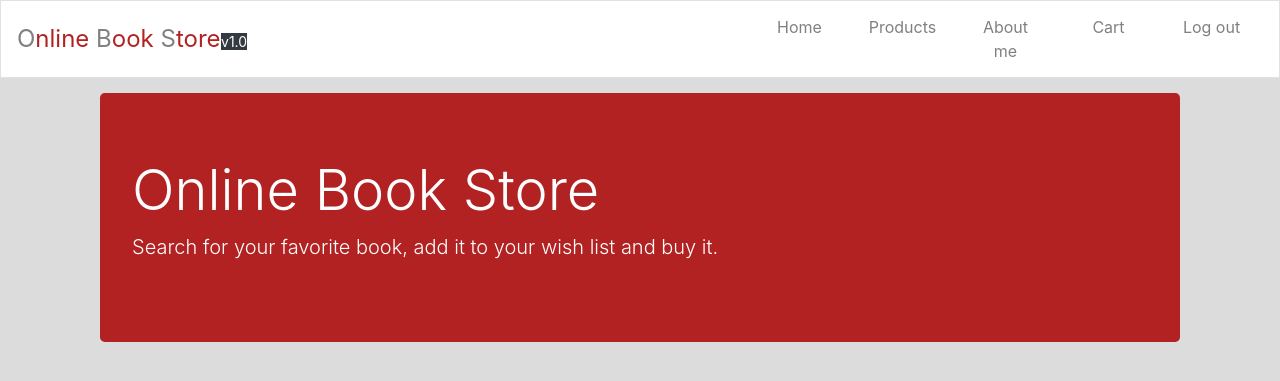
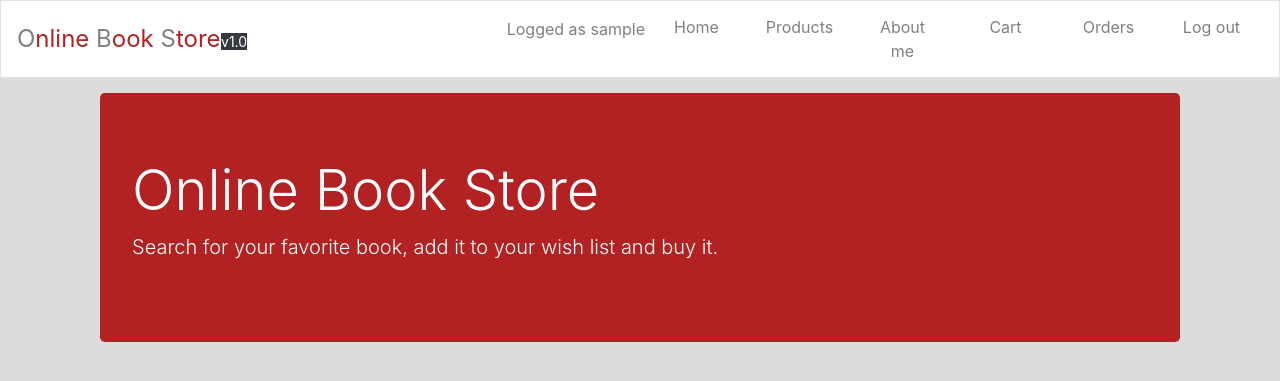
Before and after one commit to danielamaaria/online_store, a Django app: page / in a window 1280 px wide. Shown: the top 381 px of the page. Run offline with Django 3.2, Linux system fonts and the light colour scheme; the visitor is signed in with stand-in values (Sample User, id 1); parts of the project's set-up code (start-up, migrations or seed data) failed here and were passed over; some libraries are stand-ins or nearby versions.

Commit message:
Add orders history page

```diff
--- a/store/models.py
+++ b/store/models.py
@@ -88,6 +88,9 @@ class OrderContact(models.Model):
     phone = models.CharField(max_length=100)
     email = models.EmailField(null=True, blank=True)
 
+    def __str__(self):
+        return self.street + ' ' + str(self.number) + ', ' + self.city
+
 
 class Order(models.Model):
     """A model which describes a previous purchase."""
--- a/store/urls.py
+++ b/store/urls.py
@@ -7,10 +7,12 @@ urlpatterns = [
     path('', views.index, name='index'),
     path('books/', views.books, name='books'),
     path('cart/', views.cart, name='cart'),
+    path('old_cart/<int:cart_id>/', views.old_cart, name='old_cart'),
     path('edit_book/<int:book_id>/', views.edit_book, name='edit_book'),
     path('buy_book/<int:book_id>/', views.buy_book, name='buy_book'),
     path('details/<int:book_id>/', views.details, name='details'),
     path('delete_book_order/<int:book_order_id>/', views.delete_book_order, name='delete_book_order'),
     path('checkout/', views.checkout, name='checkout'),
     path('add_order/', views.add_order, name='add_order'),
+    path('orders/', views.orders, name='orders'),
 ]
--- a/store/views.py
+++ b/store/views.py
@@ -21,6 +21,18 @@ def cart(request):
     except ObjectDoesNotExist:
         Cart.objects.create(owner=request.user)
         cart_obj = Cart.objects.get(owner=request.user)
+
+    context = {
+        "cart": cart_obj
+    }
+    return render(request, 'store/cart.html', context)
+
+
+def old_cart(request, cart_id):
+    try:
+        cart_obj = Cart.objects.get(pk=cart_id)
+    except ObjectDoesNotExist:
+        raise Http404
 
     context = {
         "cart": cart_obj
@@ -95,6 +107,16 @@ def checkout(request):
 
 
 @login_required
+def orders(request):
+    orders_obj = Order.objects.filter(owner=request.user)
+
+    context = {
+        'orders': orders_obj
+    }
+    return render(request, 'store/orders.html', context)
+
+
+@login_required
 @transaction.atomic()
 def add_order(request):
     cart_obj = Cart.objects.get(owner=request.user)
--- a/templates/store/base.html
+++ b/templates/store/base.html
@@ -35,6 +35,11 @@
         </ul>
 
         <ul class="navbar-nav ml-auto">
+            {% if user.is_authenticated %}
+                <li class="nav-item">
+                    <span class="navbar-text">Logged as {{ user.username }}</span>
+                </li>
+            {% endif %}
             <li class="nav-item mx-1">
                 <a class="btn btn-outline-danger" href="{% url 'store:index' %}">Home</a>
             </li>
@@ -48,11 +53,9 @@
                 <li class="nav-item mx-1">
                     <a class="btn btn-outline-danger" href="{% url 'store:cart' %}">Cart</a>
                 </li>
-
-
-                {#                <li class="nav-item">#}
-                {#                    <span class="navbar-text">{{ user.username }}.</span>#}
-                {#                </li>#}
+                <li class="nav-item mx-1">
+                    <a class="btn btn-outline-danger" href="{% url 'store:orders' %}">Orders</a>
+                </li>
                 <li class="nav-item mx-1">
                     <a class="btn btn-outline-danger" href="{% url 'users:logout' %}">Log out</a>
                 </li>
--- /dev/null
+++ b/templates/store/old_cart.html
@@ -0,0 +1 @@
+{% extends "store/cart.html" %}
```
Also changed, not shown: templates/store/cart.html (+13 -3 lines), templates/store/orders.html (added, +15 -0 lines).
